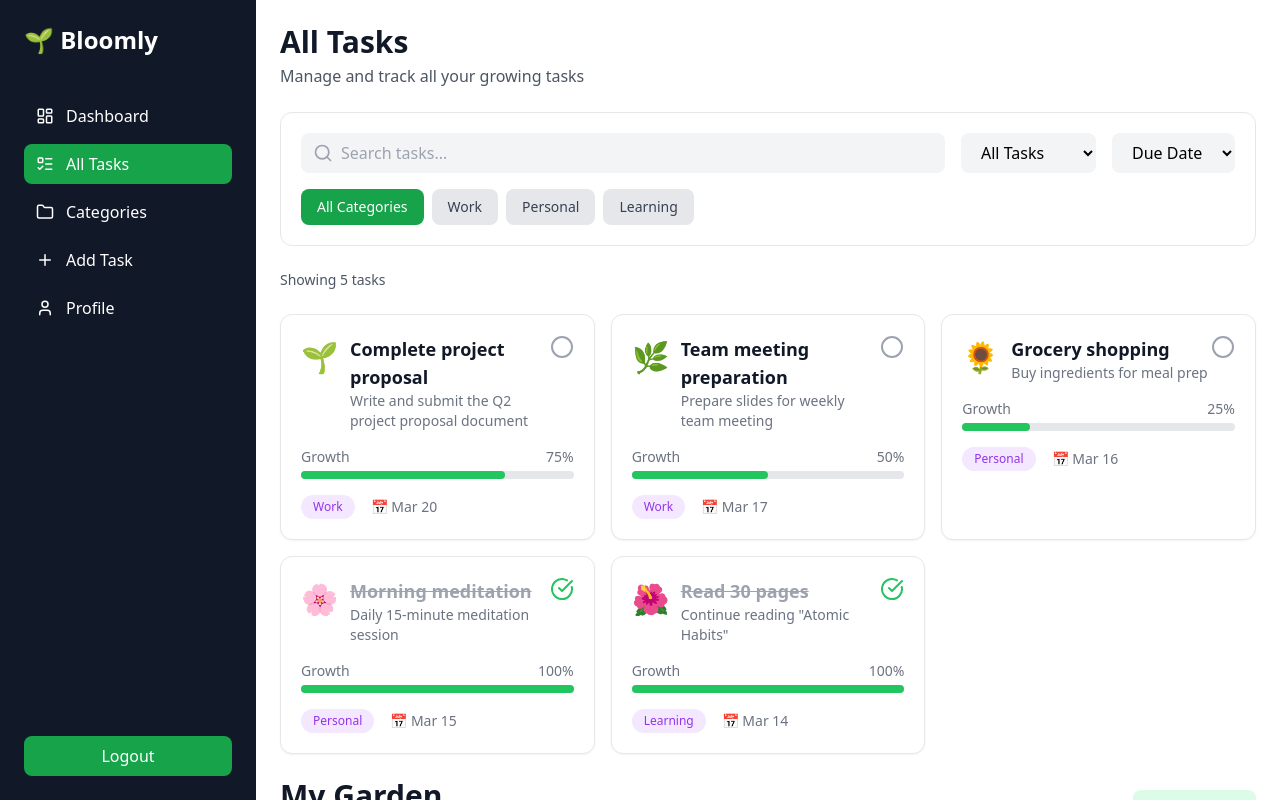
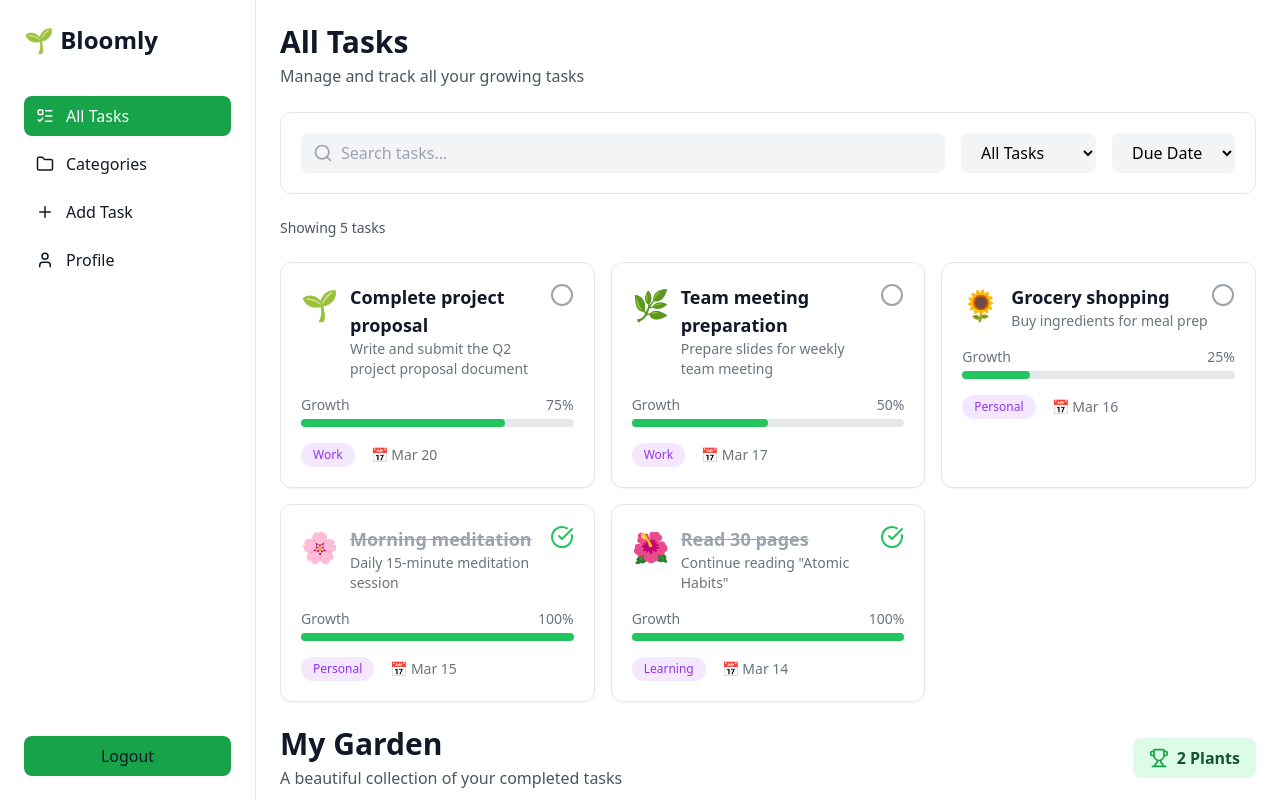
Before and after one commit to EmilyAD/Task-Manager, a React (Vite) app: page /tasks in a window 1280 px wide. Shown: the top 800 px of the page. Built offline with nearby package versions, Linux system fonts and the light colour scheme.

Commit message:
Remove category filter buttons from All Tasks page

```diff
--- a/src/components/Sidebar.jsx
+++ b/src/components/Sidebar.jsx
@@ -12,8 +12,7 @@ export default function Sidebar() {
     }`;
 
   return (
-    <div className="h-screen w-64 bg-gray-900 text-white flex flex-col p-6">
-
+<div className="h-screen w-64 bg-white text-gray-900 flex flex-col p-6 border-r border-gray-200">
       {/* Logo */}
       <h2 className="text-2xl font-bold mb-10 flex items-center gap-2">
         🌱 Bloomly
@@ -22,10 +21,7 @@ export default function Sidebar() {
       {/* Navigation */}
       <nav className="flex flex-col gap-2">
 
-        <Link to="/" className={linkClass("/")}>
-          <LayoutDashboard size={18} />
-          Dashboard
-        </Link>
+
 
         <Link to="/tasks" className={linkClass("/tasks")}>
           <ListTodo size={18} />
--- a/src/pages/AllTasks.jsx
+++ b/src/pages/AllTasks.jsx
@@ -122,28 +122,6 @@ const plantsByCategory = completedTasks.reduce((acc, task) => {
             <option value="name">Name</option>
             <option value="growth">Growth</option>
           </select>
-
-        </div>
-
-
-        {/* CATEGORY FILTERS */}
-        <div className="flex gap-2 flex-wrap">
-
-          {categories.map(cat => (
-
-            <button
-              key={cat}
-              onClick={()=>setSelectedCategory(cat)}
-              className={`px-4 py-2 rounded-lg text-sm font-medium transition
-                ${selectedCategory===cat
-                  ? "bg-green-600 text-white"
-                  : "bg-gray-200 dark:bg-gray-700 text-gray-700 dark:text-gray-300"}
-              `}
-            >
-              {cat === "all" ? "All Categories" : cat}
-            </button>
-
-          ))}
 
         </div>
 
```
